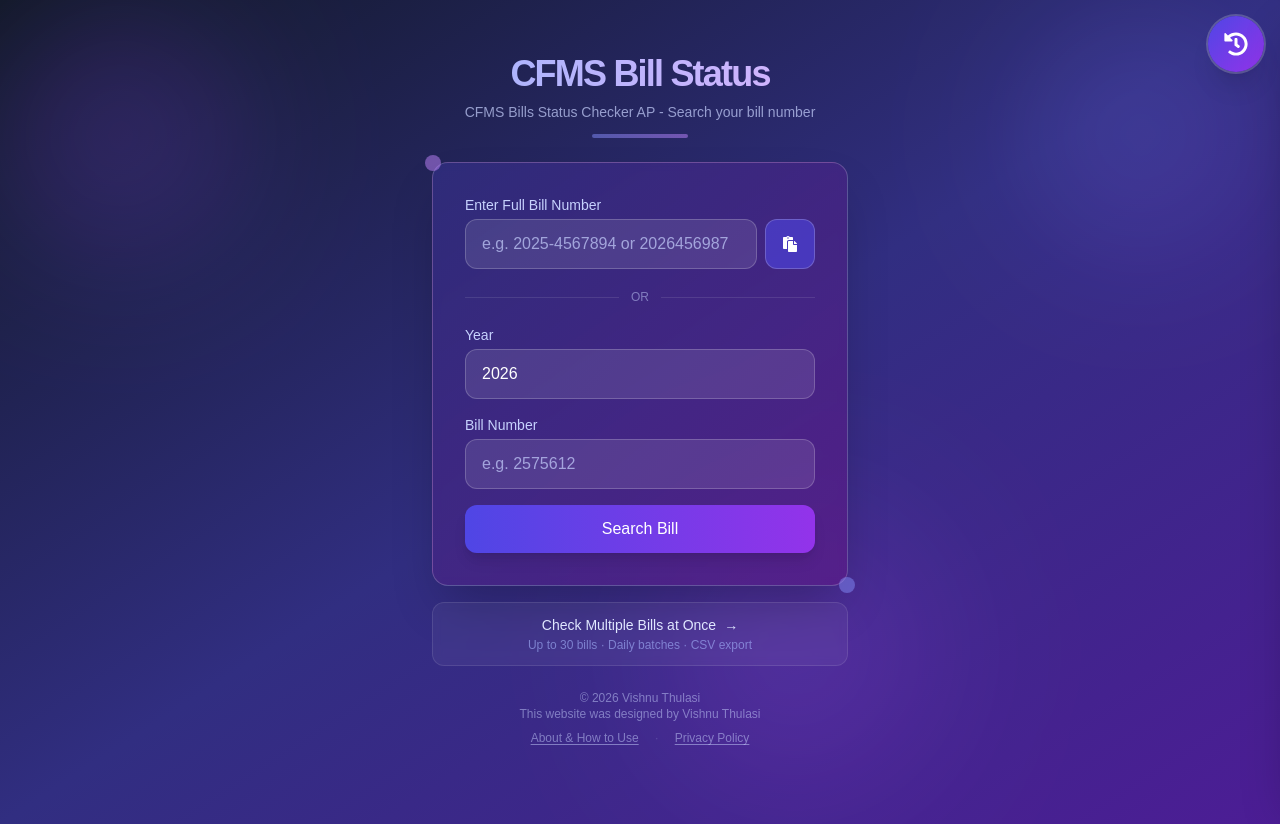
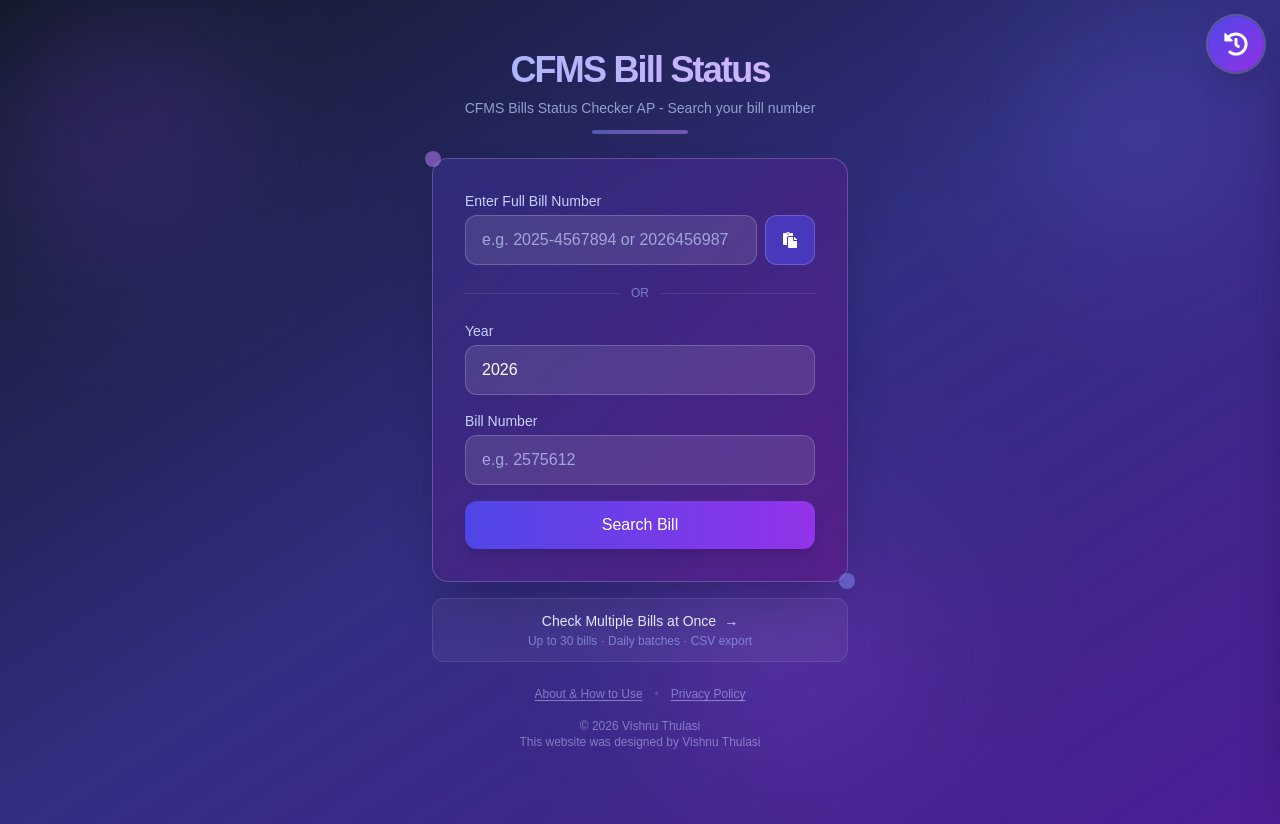
Before and after one commit to Vishu8919/cfmsbillsearch, a Next.js app: page / in a window 1280 px wide. Built offline with nearby package versions, Linux system fonts and the light colour scheme.

Commit message:
Updates to bulk page

```diff
--- a/package.json
+++ b/package.json
@@ -12,6 +12,7 @@
     "axios": "^1.9.0",
     "cookie": "^1.0.2",
     "framer-motion": "^12.10.0",
+    "lucide-react": "^1.16.0",
     "next": "15.3.1",
     "react": "^19.0.0",
     "react-dom": "^19.0.0",
--- a/src/pages/bulk-check.tsx
+++ b/src/pages/bulk-check.tsx
@@ -3,6 +3,7 @@ import { useState, useEffect, useRef } from 'react'
 import Head from 'next/head'
 import Link from 'next/link'
 import { motion, AnimatePresence } from 'framer-motion'
+import { Eye, EyeOff } from 'lucide-react'
 import {
   FaRegTrashAlt,
   FaTimes,
@@ -124,6 +125,7 @@ export default function BulkCheck() {
   // ─── Form state ───
   const [username, setUsername] = useState('')
   const [password, setPassword] = useState('')
+  const [showPassword, setShowPassword] = useState(false)
   const [billsText, setBillsText] = useState('')
   const [batchName, setBatchName] = useState('')
 
@@ -437,15 +439,26 @@ export default function BulkCheck() {
                 </div>
                 <div>
                   <label className="block text-xs uppercase tracking-wider text-indigo-200/70 mb-1.5">Password</label>
+                  <div className="relative">
                     <input
-                    type="password"
+                      type={showPassword ? 'text' : 'password'}
                       autoComplete="current-password"
                       value={password}
                       onChange={(e) => setPassword(e.target.value)}
                       placeholder="••••••••"
-                    className="w-full bg-white/5 border border-white/10 rounded-xl px-4 py-2.5 text-white placeholder-indigo-300/40 focus:outline-none focus:ring-2 focus:ring-purple-500 focus:border-transparent"
+                      className="w-full bg-white/5 border border-white/10 rounded-xl px-4 py-2.5 text-white placeholder-indigo-300/40 focus:outline-none focus:ring-2 focus:ring-purple-500 focus:border-transparent pr-11"
                       disabled={loading}
                     />
+                    <button
+                      type="button"
+                      onClick={() => setShowPassword((prev) => !prev)}
+                      aria-label={showPassword ? 'Hide password' : 'Show password'}
+                      disabled={loading}
+                      className="absolute inset-y-0 right-3 flex items-center justify-center text-indigo-300 hover:text-white transition disabled:cursor-not-allowed"
+                    >
+                      {showPassword ? <EyeOff className="w-5 h-5" /> : <Eye className="w-5 h-5" />}
+                    </button>
+                  </div>
                 </div>
               </div>
 
@@ -671,14 +684,15 @@ export default function BulkCheck() {
               transition={{ delay: 0.4 }}
               className="w-full mt-8 text-center text-xs text-indigo-200/50 space-y-2"
             >
-              <p>© 2026 Vishnu Thulasi <br /> This website was designed by Vishnu Thulasi</p>
+
               <div className="flex items-center justify-center gap-4 flex-wrap">
                 <Link href="/" className="hover:text-indigo-300 underline underline-offset-2">Home</Link>
                 <span className="text-indigo-200/20">·</span>
                 <Link href="/about" className="hover:text-indigo-300 underline underline-offset-2">About</Link>
                 <span className="text-indigo-200/20">·</span>
                 <Link href="/privacy-policy" className="hover:text-indigo-300 underline underline-offset-2">Privacy</Link>
-              </div>
+              </div> <br/>
+                  <p>© 2026 Vishnu Thulasi <br /> This website was designed by Vishnu Thulasi</p>
             </motion.div>
 
           </div>
--- a/src/pages/index.tsx
+++ b/src/pages/index.tsx
@@ -274,27 +274,41 @@ export default function Home() {
             </motion.div>
 
             {/* Footer links */}
-            <motion.div
+            {/* Footer links */}
+<motion.div
               initial={{ opacity: 0 }}
               animate={{ opacity: 1 }}
               transition={{ delay: 0.4 }}
-              className="w-full mt-6 text-center text-xs text-indigo-200/50 space-y-2"
+              className="w-full mt-6 text-center text-xs text-indigo-200/50"
             >
-              <p>© 2026 Vishnu Thulasi <br /> This website was designed by Vishnu Thulasi</p>
-              <div className="flex items-center justify-center gap-4 flex-wrap">
+              {/* Links row */}
+              <div className="flex items-center justify-center">
                 <Link
                   href="/about"
                   className="hover:text-indigo-300 transition-colors underline underline-offset-2"
                 >
                   About &amp; How to Use
                 </Link>
-                <span className="text-indigo-200/20">·</span>
+
+                <span className="mx-3 text-indigo-200/20">•</span>
+
                 <Link
                   href="/privacy-policy"
                   className="hover:text-indigo-300 transition-colors underline underline-offset-2"
                 >
                   Privacy Policy
                 </Link>
+              </div>
+
+              {/* Space between links and footer text */}
+              <div className="mt-4" />
+
+              {/* Footer text */}
+              <div className="flex items-center justify-center gap-4 flex-wrap text-center">
+                <p>
+                  © 2026 Vishnu Thulasi <br />
+                  This website was designed by Vishnu Thulasi
+                </p>
               </div>
             </motion.div>
 
```
Also changed, not shown: 1 other file (tests, documents, lock files or other folders). Lines whose indentation alone changed are shown as unchanged.
